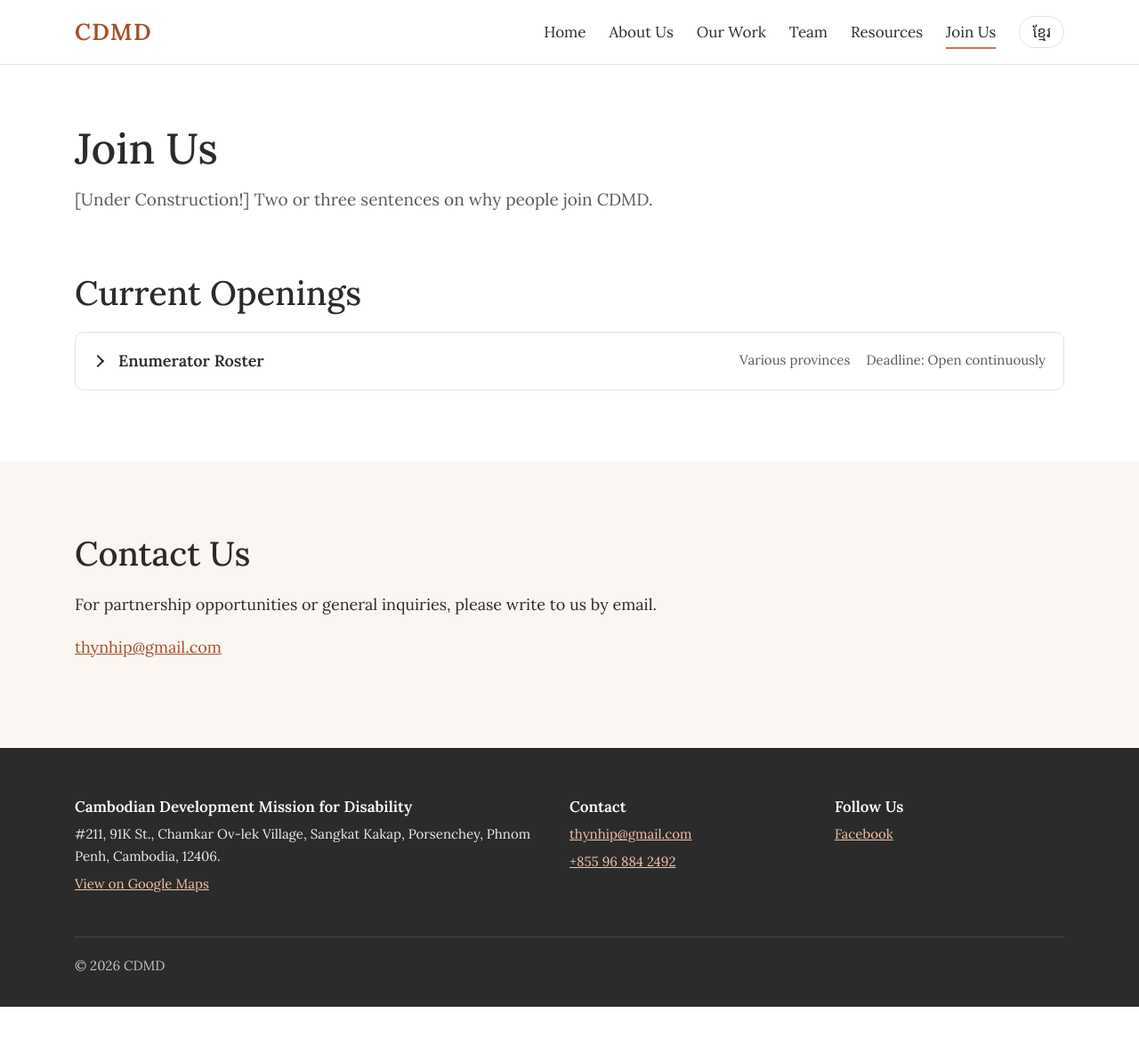
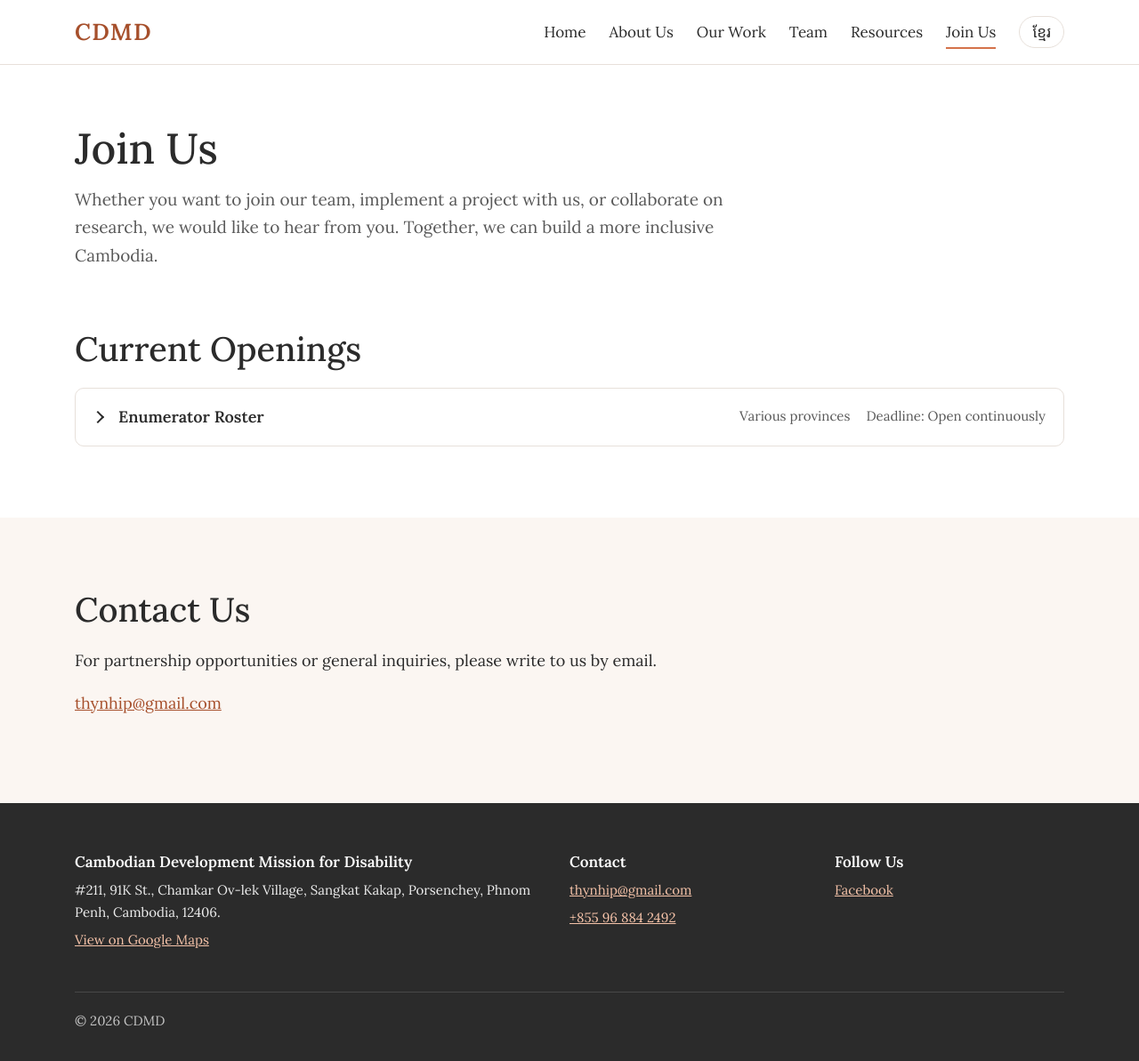
Before and after one commit to cdmd-cambodia/cdmd-cambodia.github.io, a Jekyll site: the page built from en/join.html, in a window 1280 px wide and 1195 px high. Shown: the whole window at 89% size. Built offline with Jekyll 4.4.1, drawn with Linux system fonts in a browser that asks for light colours.

Commit message:
Update join intro message for clarity and engagement

```diff
--- a/_data/en.yml
+++ b/_data/en.yml
@@ -250,7 +250,7 @@ resources:
 # ---------------- JOIN US ----------------
 # Paste the KoboToolbox or Google Form link in "apply_url".
 join:
-  intro: "[Under Construction!] Two or three sentences on why people join CDMD."
+  intro: "Whether you want to join our team, implement a project with us, or collaborate on research, we would like to hear from you. Together, we can build a more inclusive Cambodia."
   openings_title: "Current Openings"
   jobs:
     - title: "Enumerator Roster"
```
